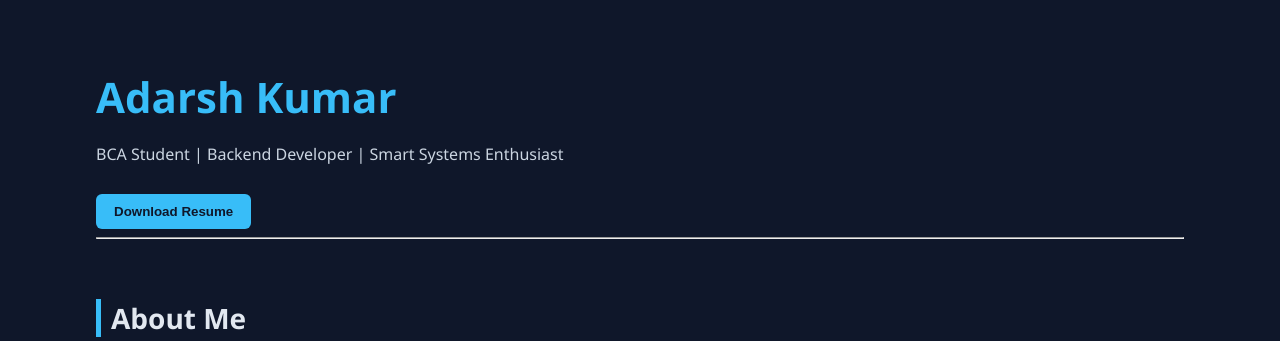
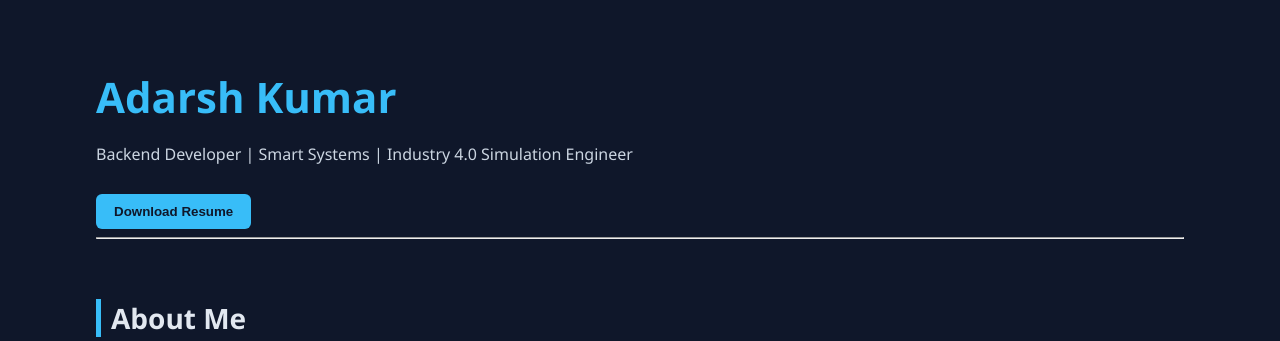
Before and after one commit to blackdevil-01/adarsh-portfolio, a Flask app: page / in a window 1280 px wide. Shown: the top 341 px of the page. Run offline with Flask 3, Linux system fonts and the light colour scheme.

Commit message:
Update portfolio header and description

```diff
--- a/templates/index.html
+++ b/templates/index.html
@@ -4,17 +4,20 @@
 <head>
     <title>Adarsh Kumar | Portfolio</title>
     <link rel="stylesheet" href="/static/style.css">
+    <link href="https://fonts.googleapis.com/css2?family=Poppins:wght@400;600;700&display=swap" rel="stylesheet">
 </head>
 
 <body>
 
     <div class="container">
 
-        <h1>Adarsh Kumar</h1>
-        <p>BCA Student | Backend Developer | Smart Systems Enthusiast</p>
-        <a href="/static/Adarsh_Kumar_Resume.pdf" download>
-                <button>Download Resume</button>
-        </a>
+        <div class="hero">
+    <h1>Adarsh Kumar</h1>
+    <p>Backend Developer | Smart Systems | Industry 4.0 Simulation Engineer</p>
+    <a href="/static/Adarsh_Kumar_Resume.pdf" download>
+        <button>Download Resume</button>
+    </a>
+        </div>
 
         <hr>
 
```
